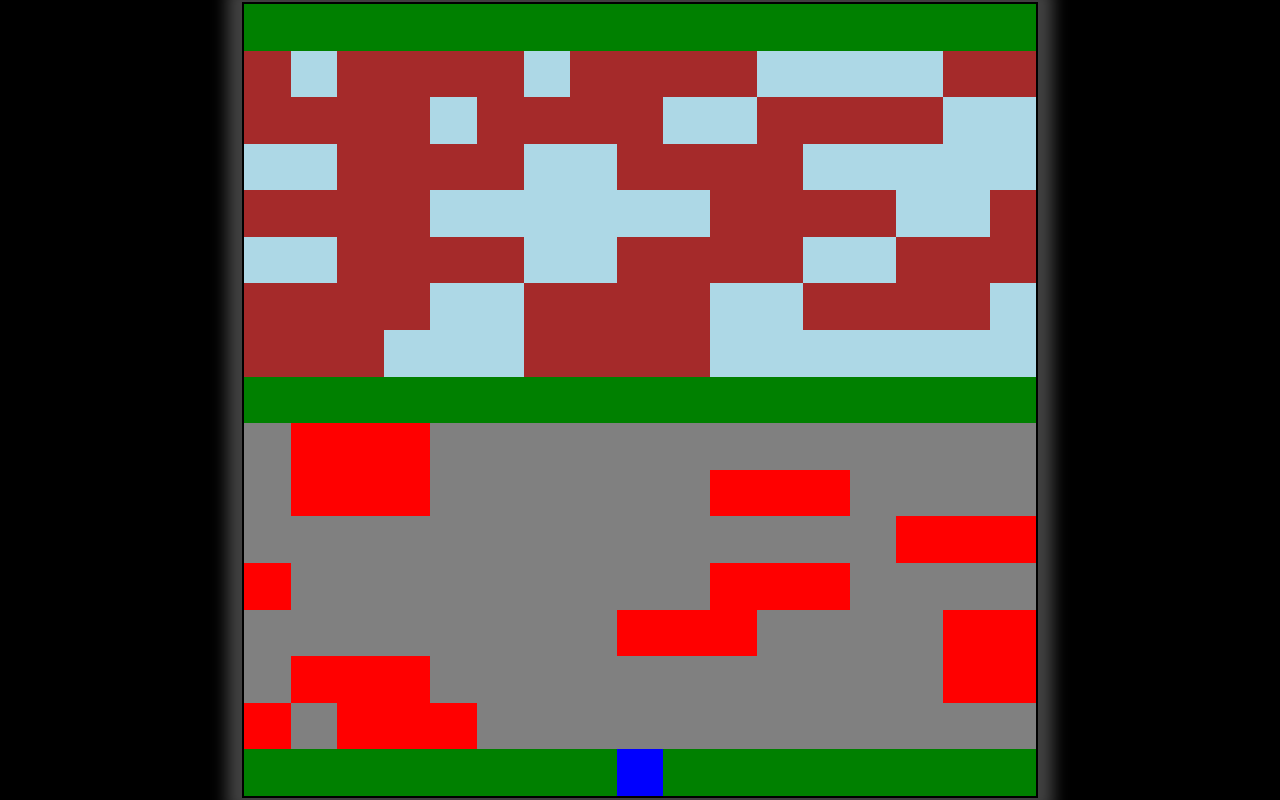
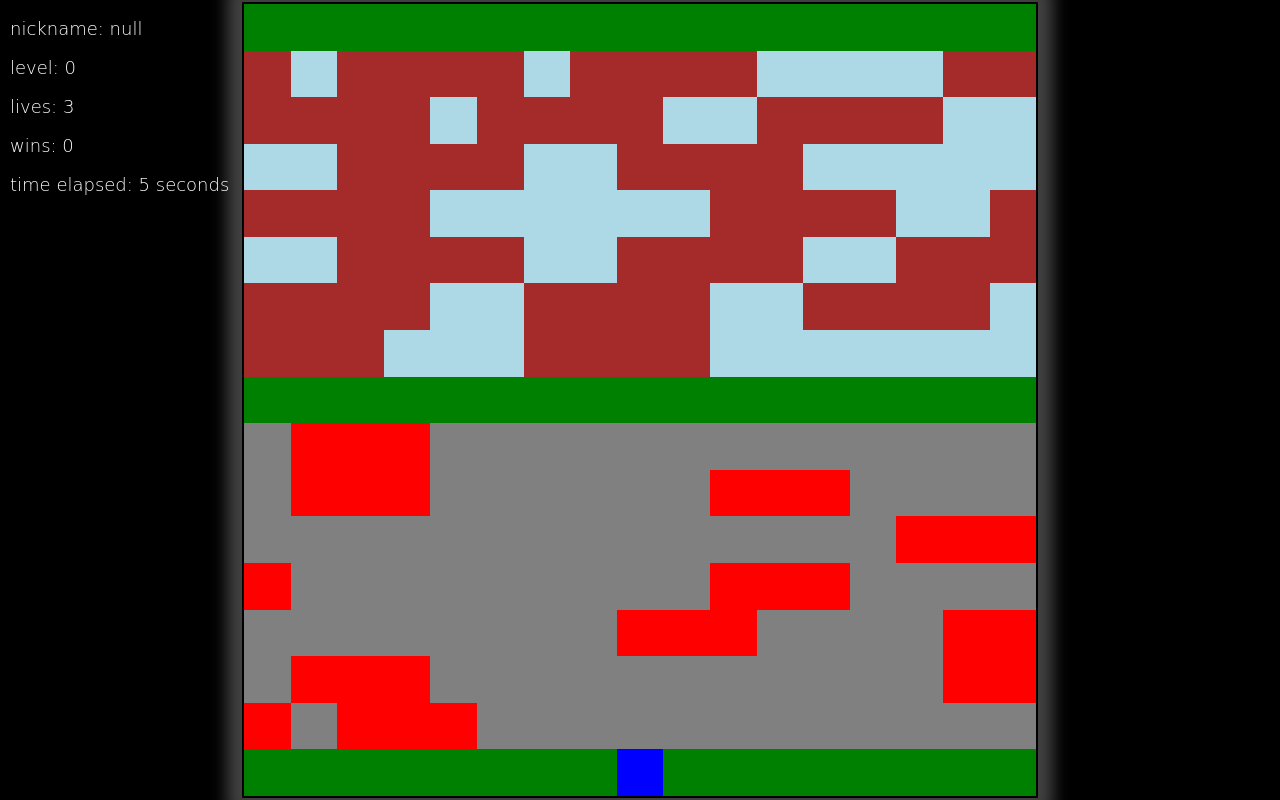
Before and after one commit to joepin/JS-Game-Project-Frogger, a plain HTML site: page game.html in a window 1280 px wide. Drawn offline with Linux system fonts and the light colour scheme.

Commit message:
Displays game stats on the left side of the screen

```diff
--- a/css/style.css
+++ b/css/style.css
@@ -163,3 +163,15 @@ body {
   font-size: 24px;
   color: white;
 }
+
+.info-wrapper {
+  width: 20vw;
+  position: absolute;
+  margin-left: 10px;
+}
+
+.display-info {
+  font-weight: 300;
+  color: white;
+  font-size: 18px;
+}
--- a/game.html
+++ b/game.html
@@ -12,6 +12,14 @@
   <script src='scripts/game-script.js' type="text/javascript" charset="utf-8"></script>
 </head>
 <body>
+
+  <div class='info-wrapper'>
+    <p class='display-info' id='nickname'></p>
+    <p class='display-info' id='level'></p>
+    <p class='display-info' id='lives'></p>
+    <p class='display-info' id='win-count'></p>
+    <p class='display-info' id='time'></p>
+  </div>
 
   <div class='flex-container main-container game-container'>
     <div class='column column-1'>
--- a/scripts/game-script.js
+++ b/scripts/game-script.js
@@ -2,16 +2,31 @@ console.log('game-script.js linked!');
 $(function() {
   console.log('jQuery works!');
   getAllParameters();
-  // timerID = setInterval(function() {
-  //   // console.log(++timer);
-  // }, 1000);
+  timerID = setInterval(function() {
+    timer++;
+  }, 1000);
   $window = $(window);
   $window.on('keydown', checkKey);
   playGame();
   $mainContainer = $('.main-container').eq(0);
   $body = $('body').eq(0);
   $startSquare = $('.start').eq(0);
+
+  var $nickname = $('#nickname').eq(0);
+  $nickname.text('nickname: ' + userName);
 });
+
+function showData() {
+  var $level = $('#level').eq(0);
+  var $lives = $('#lives').eq(0);
+  var $winCount = $('#win-count').eq(0);
+  var $time = $('#time').eq(0);
+
+  $level.text('level: ' + curLevel);
+  $lives.text('lives: ' + lives);
+  $winCount.text('wins: ' + winCount);
+  $time.text('time elapsed: ' + timer + ' seconds');
+}
 
 function playGame() {
   for (var i = 0; i < maxTrucks; i++) {
@@ -30,6 +45,7 @@ function playGame() {
   moveLogsID = setInterval(moveLogs, 1000);
   checkLogsID = setInterval(checkLogs, 1000);
   checkFroggerID = setInterval(checkFrogger, 10);
+  showDataID = setInterval(showData, 100);
 }
 
 function checkFrogger() {
@@ -57,7 +73,10 @@ function getAllParameters() {
   var paramsAndVals = queryString.split('&');
   for (var i = 0; i < (paramsAndVals.length); i++) {
     var thisPair = paramsAndVals[i].split('=');
-    console.log(thisPair[0] + ': ' + thisPair[1]);
+    // console.log(thisPair[0] + ': ' + thisPair[1]);
+    if (thisPair[0] == 'nickname') {
+      userName = thisPair[1];
+    }
   }
 }
 
--- a/scripts/globals.js
+++ b/scripts/globals.js
@@ -3,6 +3,8 @@ var timer = 0;
 var winsNeeded = 5;
 var winCount = 0;
 var lives = 3;
+var userName = null;
+var curLevel = 0;
 
 // references to important HTML elements
 var $mainContainer = null;
@@ -33,6 +35,7 @@ var checkTrucksID = null;
 var moveLogsID = null;
 var checkLogsID = null;
 var checkFroggerID = null;
+var showDataID = null;
 
 // utility functions
 
```
